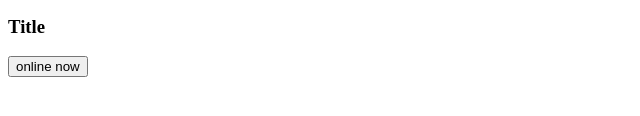
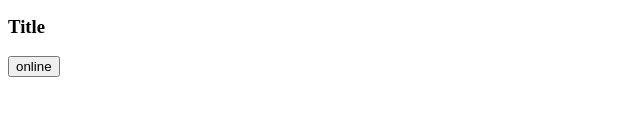
Before and after one commit to taysiirdev/Todolist, a plain HTML site: page index.html in a window 1280 px wide. Shown: the part 228-344 px from the top of the page, 0-640 px from the left. Drawn offline with Linux system fonts and the light colour scheme.

Commit message:
online test

```diff
--- a/index.html
+++ b/index.html
@@ -31,7 +31,7 @@
         <div class="icon">
             <p>icon</p>
             <h3>Title</h3>
-            <button>online now</button>
+            <button>online</button>
         </div>
     </div>
 </body>
```
